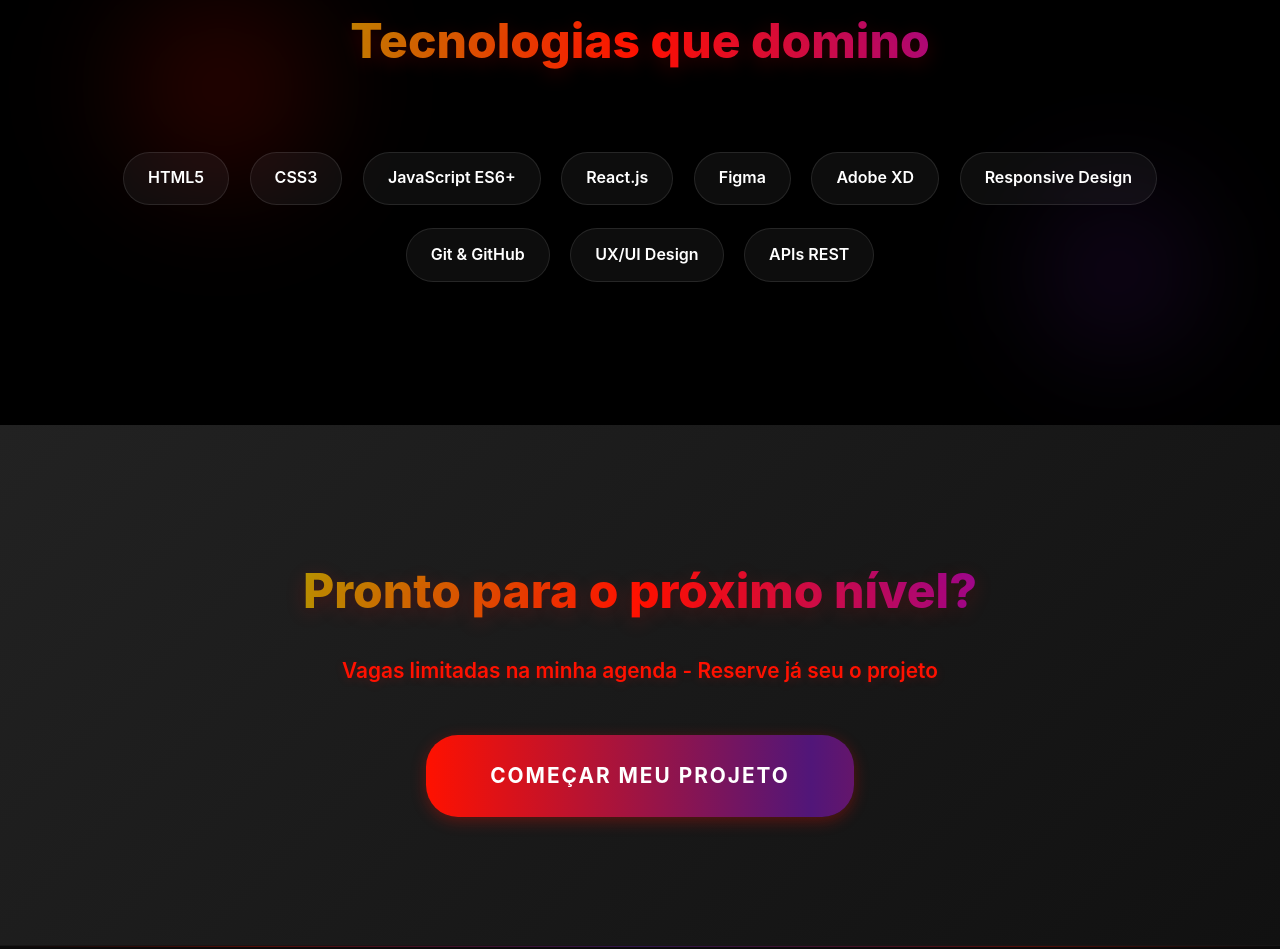
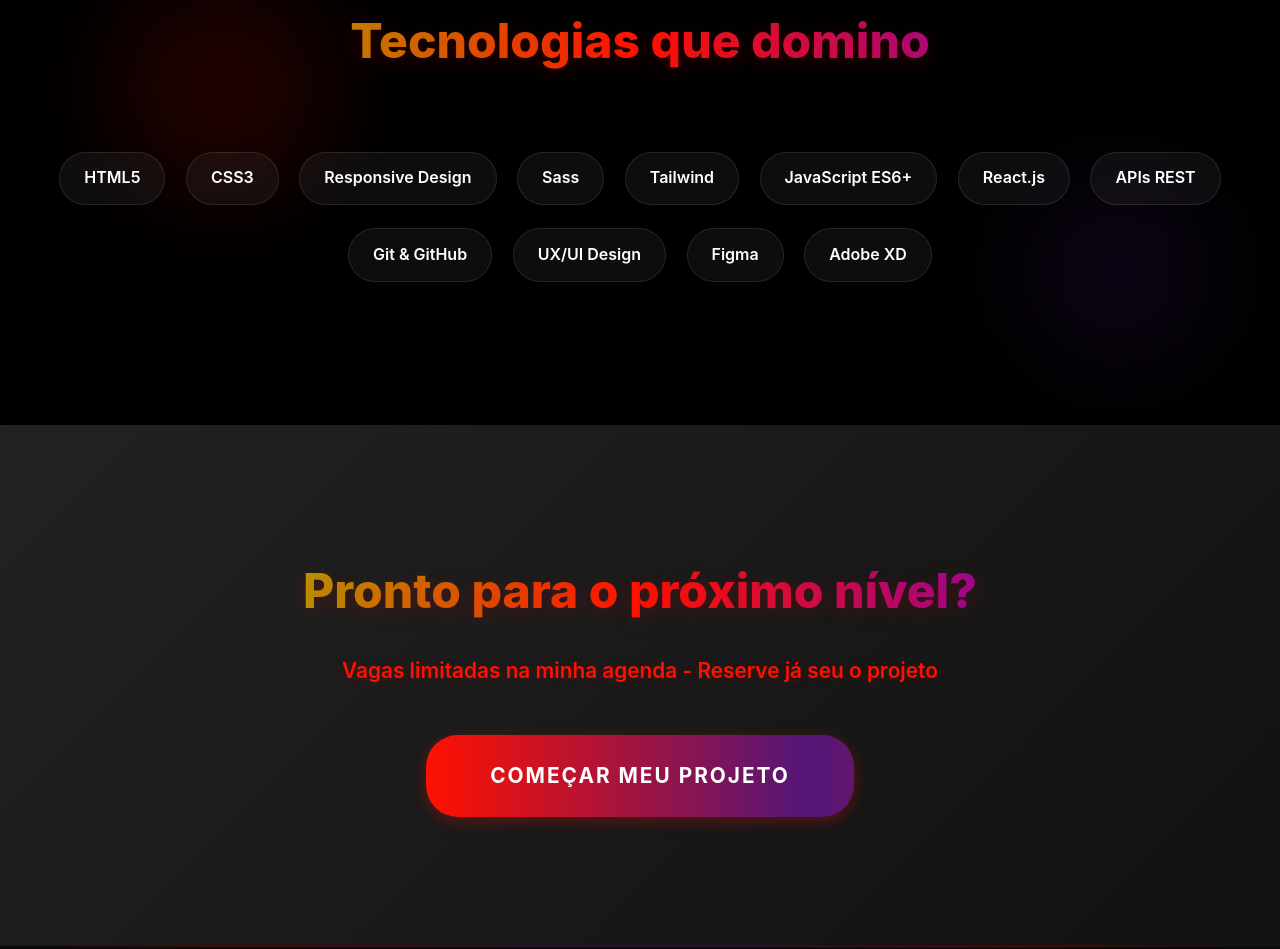
Before and after one commit to Lucas-tech-silva/LANDING-PAGE, a plain HTML site: page index.html in a window 1280 px wide. Shown: the part 1822-2771 px from the top of the page. Drawn offline with Linux system fonts and the light colour scheme; a script that the page names is missing; a web font is replaced by a local one.

Commit message:
Update index.html

```diff
--- a/index.html
+++ b/index.html
@@ -45,14 +45,16 @@
         <h2 class="section-title">Tecnologias que domino</h2>
         <span class="pill">HTML5</span>
         <span class="pill">CSS3</span>
+        <span class="pill">Responsive Design</span>
+        <span class="pill">Sass</span>
+        <span class="pill">Tailwind</span>
         <span class="pill">JavaScript ES6+</span>
         <span class="pill">React.js</span>
+        <span class="pill">APIs REST</span>
+        <span class="pill">Git & GitHub</span>
+        <span class="pill">UX/UI Design</span>
         <span class="pill">Figma</span>
         <span class="pill">Adobe XD</span>
-        <span class="pill">Responsive Design</span>
-        <span class="pill">Git & GitHub</span>
-        <span class="pill">UX/UI Design</span>
-        <span class="pill">APIs REST</span>
     </section>
 
     <section>
```
